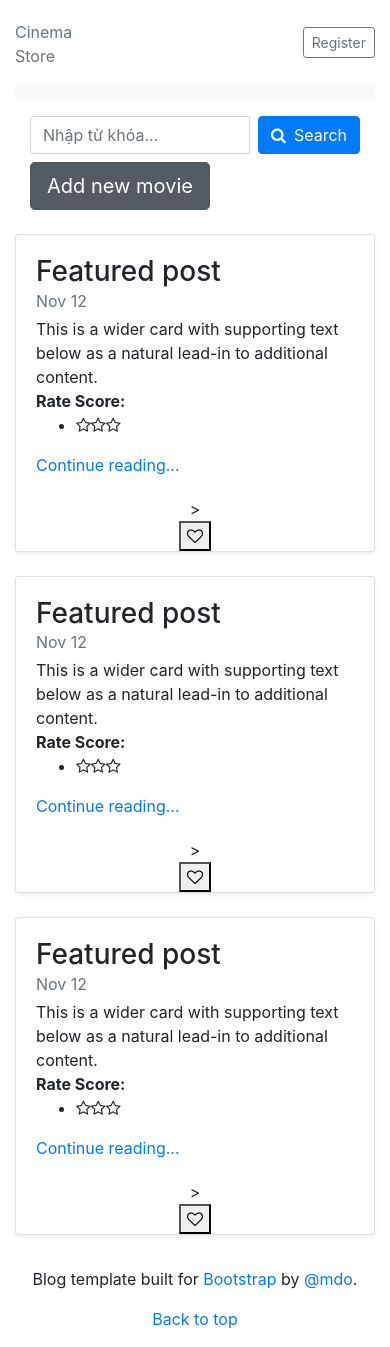
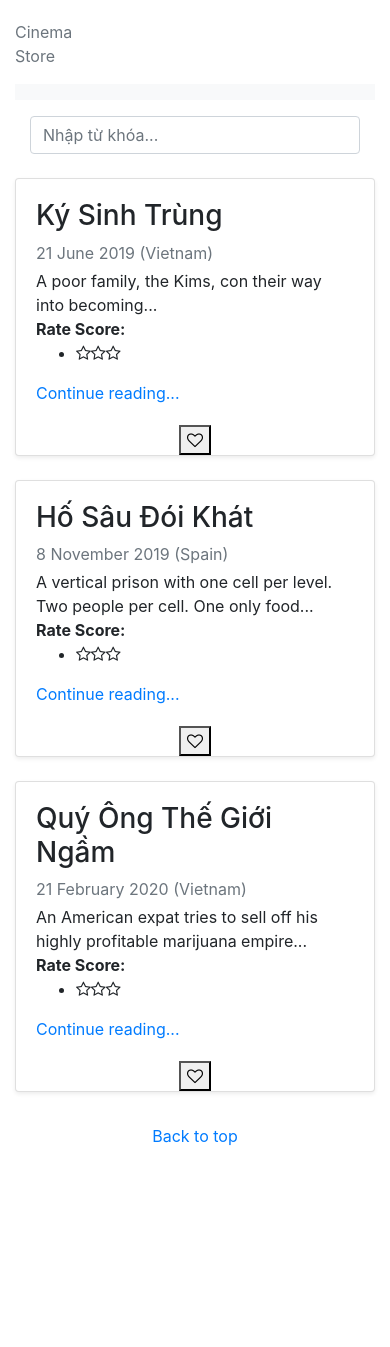
Before and after one commit to minhhieuhd98/React_itss, a React (Create React App) app: page / in a window 390 px wide. After the commit the page ends 1164 px from the top, so only its background shows below. Built offline with nearby package versions, Linux system fonts and the light colour scheme.

Commit message:
edit homepage

```diff
--- a/src/components/AddMovieFormComponent.js
+++ /dev/null
@@ -1,30 +0,0 @@
-import React, { Component } from "react";
-
-class AddMovieFormComponent extends Component {
-  render() {
-    return (
-      <div>
-        <form>
-          <div className="form-group">
-            <label for="movie-name">Email address</label>
-            <input
-              type="text"
-              className="form-control"
-              id="movie-name"
-              placeholder="Name..."
-            />
-            >
-          </div>
-          <div className="form-group">
-            <label for="description">Example textarea</label>
-            <textarea class="form-control" id="description" rows="3"></textarea>
-          </div>
-          <button type="submit" className="btn btn-primary">
-            Submit
-          </button>
-        </form>
-      </div>
-    );
-  }
-}
-export default AddMovieFormComponent;
--- a/src/components/BoxCommentComponent.js
+++ b/src/components/BoxCommentComponent.js
@@ -8,12 +8,12 @@ class BoxCommentComponent extends Component {
           <div class="panel panel-info">
             <div class="panel-body">
               <textarea
-                placeholder="Write your comment here!"
+                placeholder="コメントする..."
                 className="form-control"
               ></textarea>
               <form class="form-inline mt-3">
                 <button class="btn btn-primary pull-right" type="button">
-                  Share
+                  送信
                 </button>
               </form>
             </div>
--- a/src/components/Footer.js
+++ b/src/components/Footer.js
@@ -4,11 +4,6 @@ class Footer extends Component {
   render() {
     return (
       <footer className="blog-footer text-center">
-        <p>
-          Blog template built for{" "}
-          <a href="https://getbootstrap.com/">Bootstrap</a> by{" "}
-          <a href="https://twitter.com/mdo">@mdo</a>.
-        </p>
         <p>
           <a href="/">Back to top</a>
         </p>
--- a/src/components/Header.js
+++ b/src/components/Header.js
@@ -1,10 +1,8 @@
 import React, { Component } from "react";
 import { BrowserRouter as Router, Switch, Route } from "react-router-dom";
 import HomePage from "../pages/HomePage";
-import About from "../pages/About";
 import MovieDetailComponent from "../components/MovieDetailComponent";
 import FavoriteMovieListPage from "../pages/FavoriteMovieListPage";
-import AddMovieFormComponent from "./AddMovieFormComponent";
 
 class Header extends Component {
   render() {
@@ -16,11 +14,6 @@ class Header extends Component {
               <div className="col-4 pt-1">
                 <a className="text-muted" href="/">
                   Cinema Store
-                </a>
-              </div>
-              <div className="col-4 d-flex justify-content-end align-items-center">
-                <a className="btn btn-sm btn-outline-secondary" href="#">
-                  Register
                 </a>
               </div>
             </div>
@@ -39,11 +32,6 @@ class Header extends Component {
                         Favorite Movie
                       </a>
                     </li>
-                    <li className="nav-item">
-                      <a className="navbar-brand mb-0 h1" href="/about">
-                        About Us.
-                      </a>
-                    </li>
                   </ul>
                 </div>
               </nav>
@@ -57,9 +45,7 @@ class Header extends Component {
               exact
               component={FavoriteMovieListPage}
             ></Route>
-            <Route path="/about" exact component={About}></Route>
             <Route path="/movie" exact component={MovieDetailComponent}></Route>
-            <Route path="/add" exact component={AddMovieFormComponent}></Route>
           </Switch>
         </Router>
       </div>
--- a/src/components/MovieDetailComponent.js
+++ b/src/components/MovieDetailComponent.js
@@ -5,27 +5,24 @@ class MovieDetailComponent extends Component {
   render() {
     return (
       <div className="container">
-        <h1 class="my-4">Movie Name</h1>
+        <h1 class="my-4">Ký Sinh Trùng</h1>
 
         <div class="row">
           <div class="col-md-8">
-            <img class="img-fluid" src="http://placehold.it/750x500" alt="" />>
+            <img class="img-fluid" src="https://m.media-amazon.com/images/M/MV5BYWZjMjk3ZTItODQ2ZC00NTY5LWE0ZDYtZTI3MjcwN2Q5NTVkXkEyXkFqcGdeQXVyODk4OTc3MTY@._V1_UX182_CR0,0,182,268_AL_.jpg" alt="" />
           </div>
 
           <div class="col-md-4">
-            <h3 class="my-3">Project Description</h3>
+            <h3 class="my-3">Movie information</h3>
             <p>
-              Lorem ipsum dolor sit amet, consectetur adipiscing elit. Nam
-              viverra euismod odio, gravida pellentesque urna varius vitae. Sed
-              dui lorem, adipiscing in adipiscing et, interdum nec metus. Mauris
-              ultricies, justo eu convallis placerat, felis enim.
+              A poor family, the Kims, con their way into becoming the servants of a rich family, the Parks. But their easy\n
+              life gets complicated when their deception is threatened with exposure.
             </p>
-            <h3 class="my-3">Project Details</h3>
+            <h3 class="my-3">Stars</h3>
             <ul>
-              <li>Lorem Ipsum</li>
-              <li>Dolor Sit Amet</li>
-              <li>Consectetur</li>
-              <li>Adipiscing Elit</li>
+              <li>Kang-ho Song</li>
+              <li>Sun-kyun Lee</li>
+              <li>Yeo-jeong Jo</li>
             </ul>
           </div>
         </div>
--- a/src/components/MovieItemComponent.js
+++ b/src/components/MovieItemComponent.js
@@ -3,14 +3,15 @@ import React, { Component } from "react";
 class MovieItemComponent extends Component {
   render() {
     return (
+      // <div className="row mb-2 mt-4"></div>
       <div className="col-md-6">
+        <div className="row mb-2 mt-4">
         <div className="card flex-md-row mb-4 shadow-sm h-md-250">
           <div className="card-body d-flex flex-column align-items-start text-left">
-            <h3 className="mb-0">Featured post</h3>
-            <div className="mb-1 text-muted">Nov 12</div>
+            <h3 className="name">Ký Sinh Trùng</h3>
+            <div className="mb-1 text-muted">21 June 2019 (Vietnam)</div>
             <p className="card-text mb-auto">
-              This is a wider card with supporting text below as a natural
-              lead-in to additional content.
+              A poor family, the Kims, con their way into becoming...
             </p>
             <div className="rating-start inline">
               <strong>Rate Score:</strong>
@@ -26,14 +27,77 @@ class MovieItemComponent extends Component {
           </div>
           <img
             className="card-img-right flex-auto d-none d-lg-block"
-            src="src/captain-america.jpg"
+              src="https://m.media-amazon.com/images/M/MV5BYWZjMjk3ZTItODQ2ZC00NTY5LWE0ZDYtZTI3MjcwN2Q5NTVkXkEyXkFqcGdeQXVyODk4OTc3MTY@._V1_UX182_CR0,0,182,268_AL_.jpg"
             alt="Card image"
           />
-          >
+
           <div className="movie-like">
             <button>
               <i className="fa fa-heart-o"></i>
             </button>
+          </div>
+        </div>
+        <div className="card flex-md-row mb-4 shadow-sm h-md-250">
+          <div className="card-body d-flex flex-column align-items-start text-left">
+              <h3 className="name">Hố Sâu Đói Khát </h3>
+              <div className="mb-1 text-muted"> 8 November 2019 (Spain)</div>
+            <p className="card-text mb-auto">
+              A vertical prison with one cell per level. Two people per cell. One only food...
+            </p>
+            <div className="rating-start inline">
+              <strong>Rate Score:</strong>
+              <ul>
+                <li>
+                  <i className="fa fa-star-o"></i>
+                  <i className="fa fa-star-o"></i>
+                  <i className="fa fa-star-o"></i>
+                </li>
+              </ul>
+            </div>
+            <a href="/movie">Continue reading...</a>
+          </div>
+          <img
+            className="card-img-right flex-auto d-none d-lg-block"
+              src="https://m.media-amazon.com/images/M/MV5BOTMyYTIyM2MtNjQ2ZC00MWFkLThhYjQtMjhjMGZiMjgwYjM2XkEyXkFqcGdeQXVyMTkxNjUyNQ@@._V1_UX182_CR0,0,182,268_AL_.jpg"
+            alt="Card image"
+          />
+
+          <div className="movie-like">
+            <button>
+              <i className="fa fa-heart-o"></i>
+            </button>
+          </div>
+        </div>
+          <div className="card flex-md-row mb-4 shadow-sm h-md-250">
+            <div className="card-body d-flex flex-column align-items-start text-left">
+              <h3 className="name ">Quý Ông Thế Giới Ngầm</h3>
+              <div className="mb-1 text-muted">21 February 2020 (Vietnam)</div>
+              <p className="card-text mb-auto">
+                An American expat tries to sell off his highly profitable marijuana empire...
+            </p>
+              <div className="rating-start inline">
+                <strong>Rate Score:</strong>
+                <ul>
+                  <li>
+                    <i className="fa fa-star-o"></i>
+                    <i className="fa fa-star-o"></i>
+                    <i className="fa fa-star-o"></i>
+                  </li>
+                </ul>
+              </div>
+              <a href="/movie">Continue reading...</a>
+            </div>
+            <img
+              className="card-img-right flex-auto d-none d-lg-block"
+              src="https://m.media-amazon.com/images/M/MV5BMTlkMmVmYjktYTc2NC00ZGZjLWEyOWUtMjc2MDMwMjQwOTA5XkEyXkFqcGdeQXVyNTI4MzE4MDU@._V1_UX182_CR0,0,182,268_AL_.jpg"
+              alt="Card image"
+            />
+
+          <div className="movie-like">
+              <button>
+                <i className="fa fa-heart-o"></i>
+              </button>
+            </div>
           </div>
         </div>
       </div>
--- a/src/components/MoviesListComponent.js
+++ b/src/components/MoviesListComponent.js
@@ -15,29 +15,14 @@ class MoviesListComponent extends Component {
                 className="form-control"
                 placeholder="Nhập từ khóa..."
               />
-              <span className="input-group-btn">
-                <button className="btn btn-primary ml-2" type="button">
-                  <span className="fa fa-search mr-2"></span>Search
-                </button>
-              </span>
-            </div>
-            <div className="input-group">
-              <a
-                href="/add"
-                className="btn btn-secondary btn-lg active mt-2"
-                role="button"
-                aria-pressed="true"
-              >
-                Add new movie
-              </a>
             </div>
           </div>
 
-          <div className="row mb-2 mt-4">
+          {/* <div className="row mb-2 mt-4"> */}
             <MovieItemComponent />
-            <MovieItemComponent />
-            <MovieItemComponent />
-          </div>
+            {/* <MovieItemComponent />
+            <MovieItemComponent /> */}
+          {/* </div> */}
         </Router>
       </div>
     );
--- a/src/pages/About.js
+++ /dev/null
@@ -1,15 +0,0 @@
-import React, { Component } from "react";
-import Footer from "../components/Footer";
-
-class About extends Component {
-  render() {
-    return (
-      <div className="container">
-        <p>About Us.</p>
-        <Footer />
-      </div>
-    );
-  }
-}
-
-export default About;
```
Also changed, not shown: 1 other file (tests, documents, lock files or other folders).
